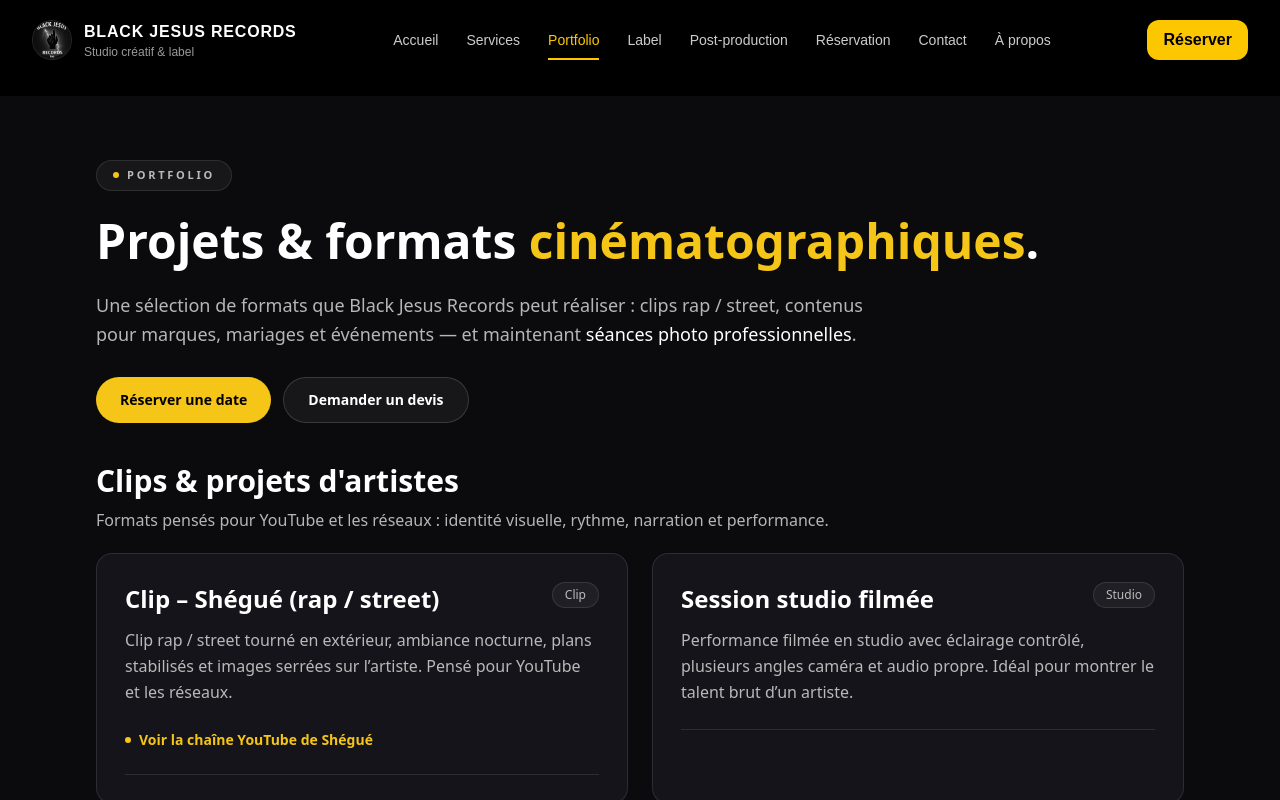
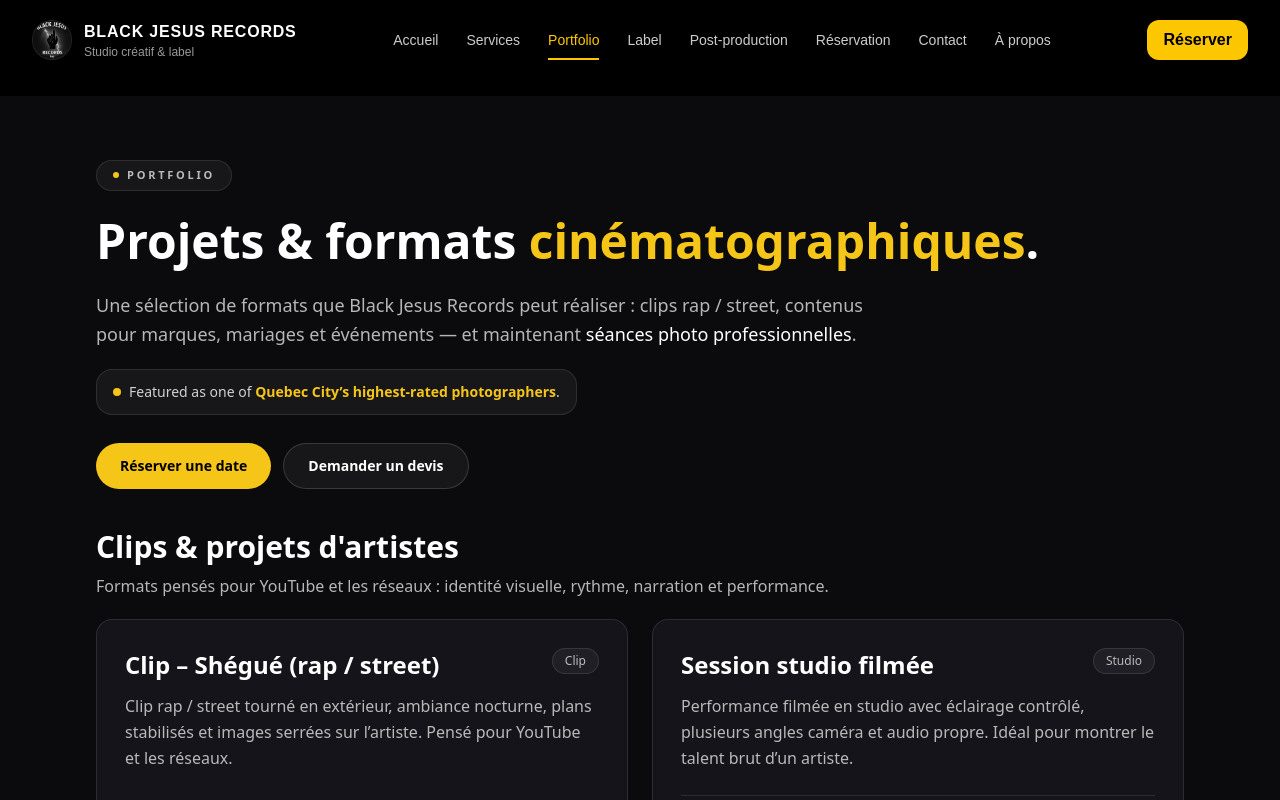
Before and after one commit to blackjesusrecordsinc/blackjesusrecords, a Next.js app: page /portfolio in a window 1280 px wide. Shown: the top 800 px of the page. Built offline with nearby package versions, Linux system fonts and the light colour scheme.

Commit message:
Add Snappr featured link on portfolio page

```diff
--- a/app/portfolio/page.tsx
+++ b/app/portfolio/page.tsx
@@ -44,6 +44,9 @@
 
 const cn = (...classes: Array<string | false | null | undefined>) =>
   classes.filter(Boolean).join(" ");
+
+// ✅ Snappr featured link (obligatoire)
+const SNAPPR_FEATURED_URL = "https://www.snappr.com/best-photographers/quebec-city-qc";
 
 const sections: PortfolioSection[] = [
   {
@@ -376,6 +379,25 @@
           contenus pour marques, mariages et événements — et maintenant{" "}
           <span className="text-white">séances photo professionnelles</span>.
         </p>
+
+        {/* ✅ Snappr featured badge (visible, conforme) */}
+        <div className="mt-5">
+          <div className="inline-flex items-center gap-2 rounded-2xl border border-white/10 bg-white/5 px-4 py-3">
+            <span className="h-2 w-2 rounded-full bg-[#F5C518]" />
+            <p className="text-sm text-white/80">
+              Featured as one of{" "}
+              <a
+                href={SNAPPR_FEATURED_URL}
+                target="_blank"
+                rel="noopener noreferrer"
+                className="font-semibold text-[#F5C518] hover:opacity-90 transition"
+              >
+                Quebec City’s highest-rated photographers
+              </a>
+              .
+            </p>
+          </div>
+        </div>
 
         <div className="mt-7 flex flex-col sm:flex-row gap-3">
           <Link
```
